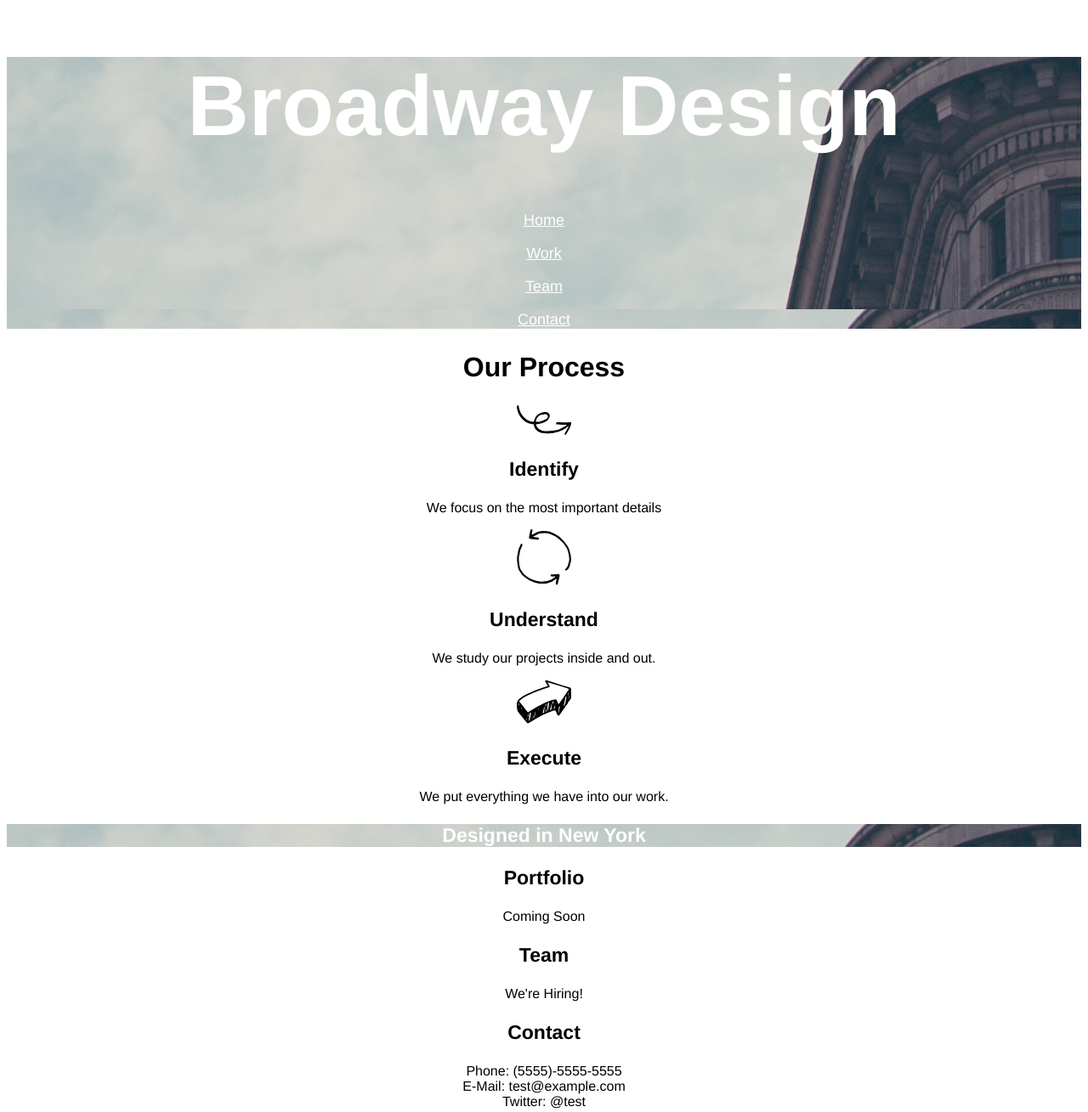
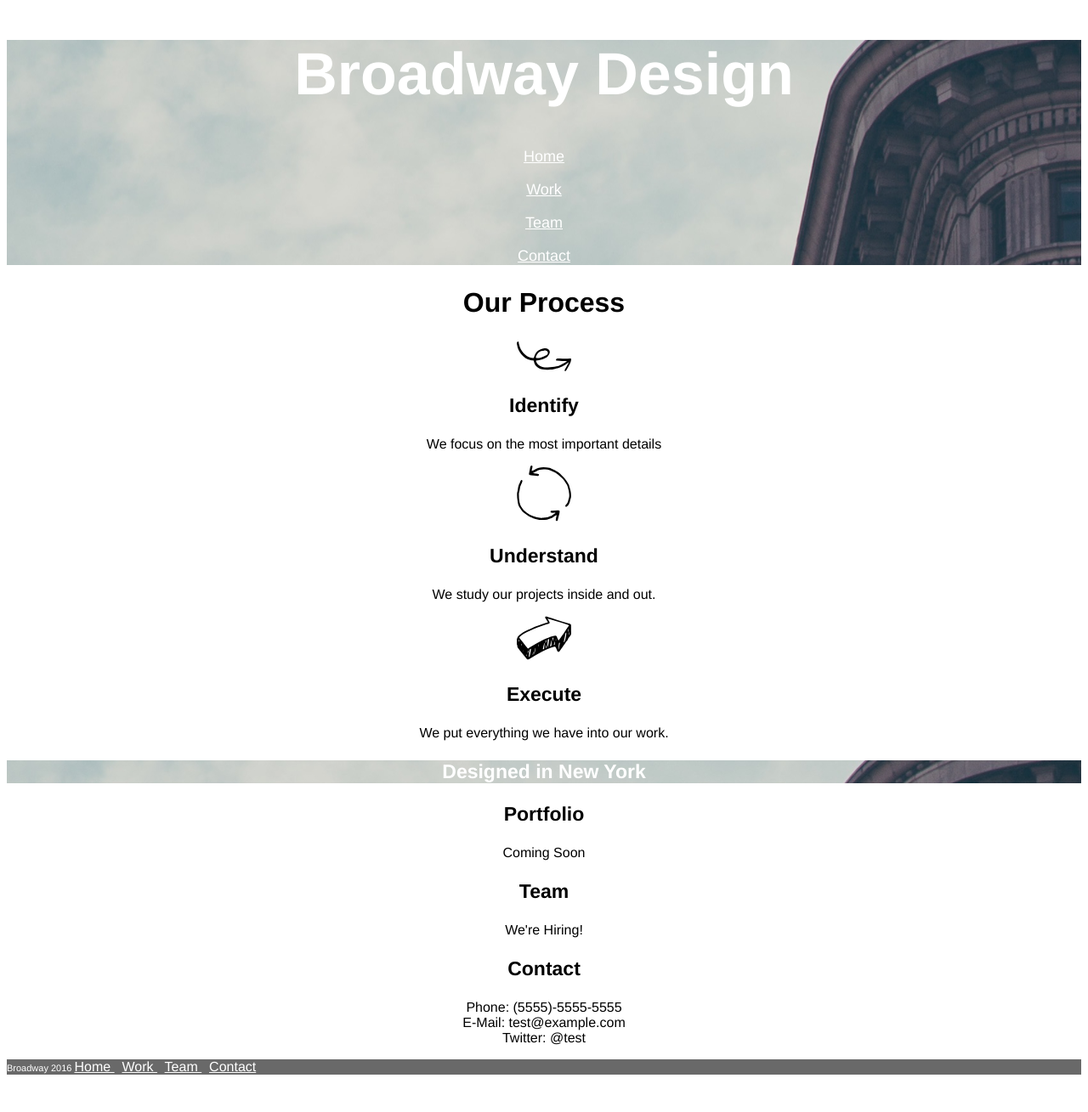
Before and after one commit to milenaberl/broadway2, a plain HTML site: page index.html in a window 1280 px wide. Shown: the whole page at 85% size. After the commit the page ends 1273 px from the top, so only its background shows below. Drawn offline with Linux system fonts and the light colour scheme.

Commit message:
Change Footer Tag in div.footer - Bugfix target footer with nav-element

```diff
--- a/index.html
+++ b/index.html
@@ -45,13 +45,16 @@
       <h3>Contact</h3>
         <p> Phone: (5555)-5555-5555 <br/> E-Mail: test@example.com <br/> Twitter: @test</p>
     </div>
-    <footer>
-        <nav>
+
+    <div class="footer">
+      <nav>
           <a class="signature"> Broadway 2016 </a>
           <a href=#home>Home </a> &nbsp;
           <a href=#work>Work </a> &nbsp;
           <a href=#team>Team </a> &nbsp;
           <a href=#contact>Contact</a>
         </nav>
-    </footer>
+    </div>
+
+
 </html>
--- a/resources/css/style.css
+++ b/resources/css/style.css
@@ -11,8 +11,12 @@ header a{
   font-size:18px;
 }
 
-footer a{
-  align: left !important;
+div.footer{
+  background-color: dimgray;
+}
+
+div.footer nav{
+  text-align: left !important;
 }
 
 .signature{
@@ -27,7 +31,7 @@ h1,h2,h3 {
 }
 
 h1{
-  font-size: 100px;
+  font-size: 70px;
 }
 
 
@@ -38,6 +42,6 @@ h2 {
 h3,.banner{
   font-size: 23px;
 }
-.banner,header,header a,footer a{
+.banner,header,header a,div.footer, div.footer nav a {
   color:white;
 }
```
